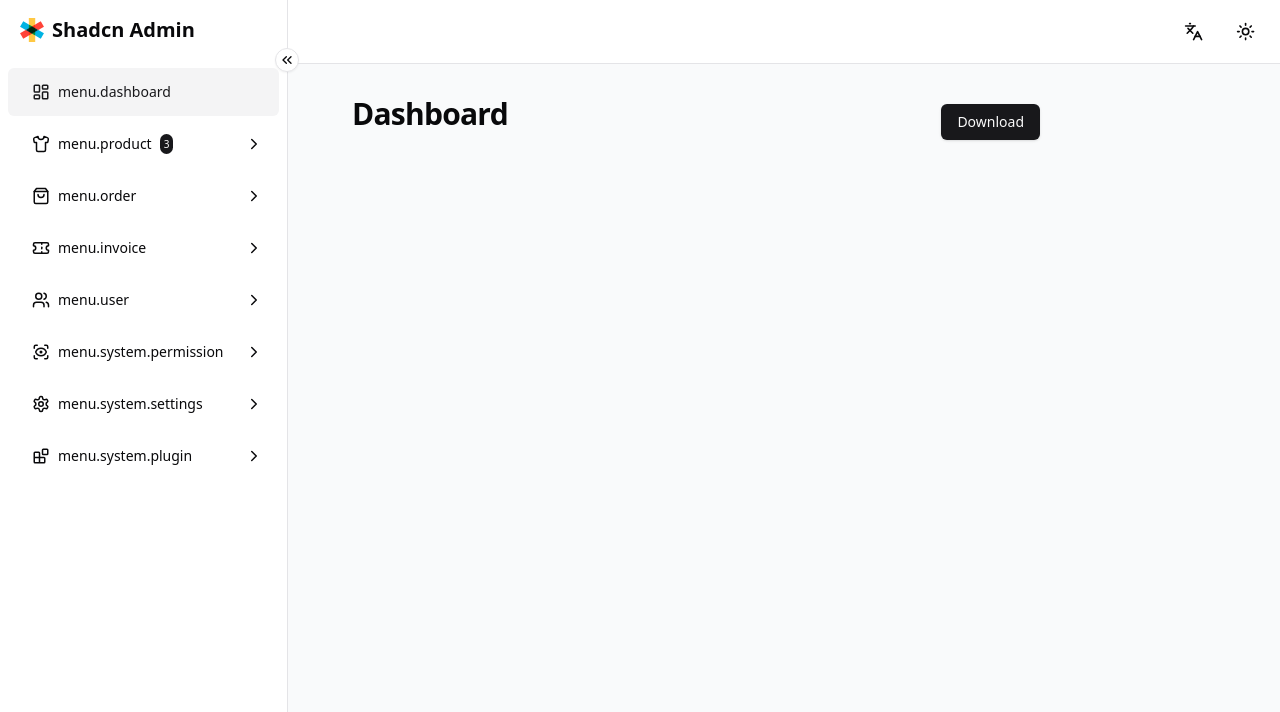
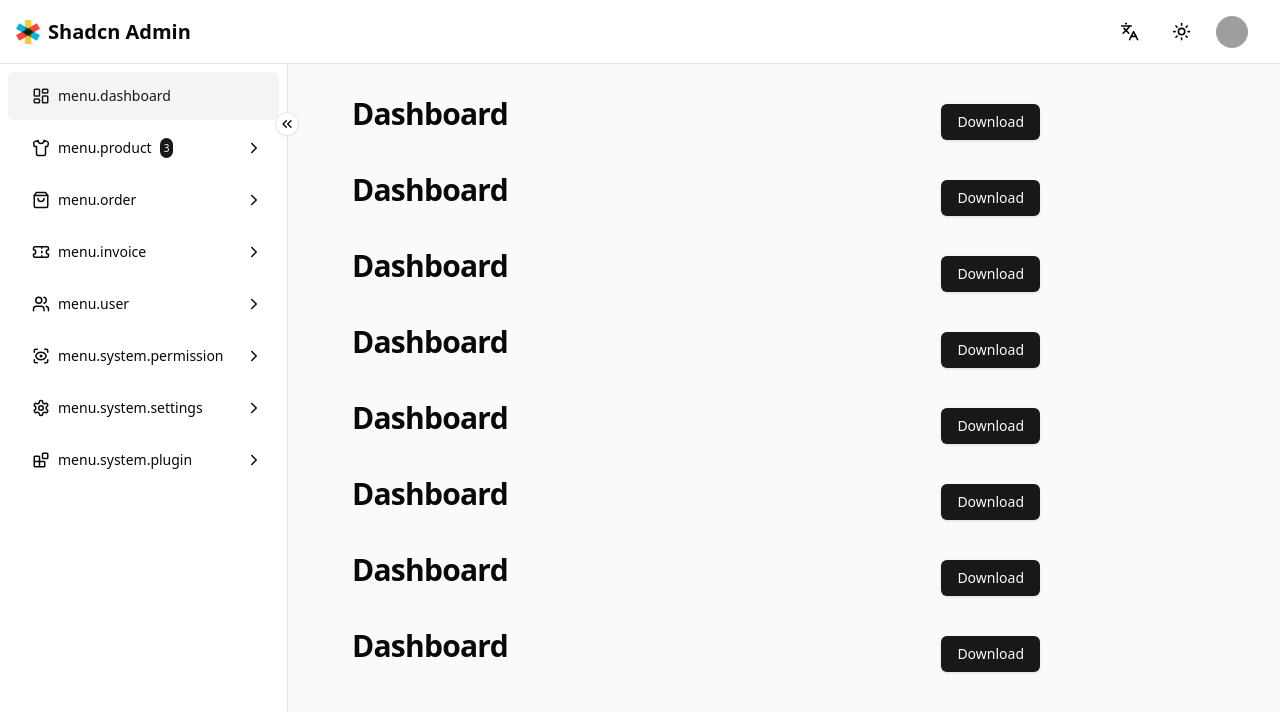
Before and after one commit to ppxb/shadcn-admin, a React (Vite) app: page / in a window 1280 px wide. Shown: the top 712 px of the page. Built offline with nearby package versions, Linux system fonts and the light colour scheme; grey boxes are pictures that could not be loaded.

Commit message:
chore: fix header

```diff
--- a/package.json
+++ b/package.json
@@ -11,6 +11,7 @@
   },
   "dependencies": {
     "@hookform/resolvers": "^3.9.0",
+    "@radix-ui/react-avatar": "^1.1.0",
     "@radix-ui/react-collapsible": "^1.1.0",
     "@radix-ui/react-dropdown-menu": "^2.1.1",
     "@radix-ui/react-icons": "^1.3.0",
--- a/src/components/layout/index.tsx
+++ b/src/components/layout/index.tsx
@@ -1,7 +1,9 @@
 import { Outlet } from 'react-router-dom'
 
+import { Icons } from '~/components/custom/icons'
 import { LanguageToggle } from '~/components/custom/language-toggle'
 import { ModeToggle } from '~/components/custom/mode-toggle'
+import { UserNav } from '~/components/layout/user-nav'
 import useCollapsed from '~/hooks/use-collapsed'
 
 import LayoutSidebar from './sidebar'
@@ -12,17 +14,25 @@ export default function Layout() {
 
   return (
     <div className="relative h-svh bg-gray-50 overflow-hidden dark:bg-black">
+      <div className="relative w-full h-16 overflow-hidden">
+        <LayoutHeader className="fixed w-full h-16 z-10 border-b md:top-0 md:pr-8 right-0 sm:top-20 bg-background">
+          <div className="flex items-center gap-2">
+            <Icons.logo className="h-6 w-6" />
+            <div
+              className="font-bold text-xl truncate"
+            >
+              Shadcn Admin
+            </div>
+          </div>
+          <div className="ml-auto flex items-center space-x-4">
+            <LanguageToggle />
+            <ModeToggle />
+            <UserNav />
+          </div>
+        </LayoutHeader>
+      </div>
       <LayoutSidebar className="bg-background" isCollapsed={isCollapsed} setIsCollapsed={setIsCollapsed} />
       <main className="h-full overflow-x-hidden pt-16 md:overflow-y-hidden md:pt-0">
-        <div className="relative w-full h-16 overflow-hidden">
-          <LayoutHeader className="fixed w-full h-16 z-10 border-b md:top-0 lg:top-0 right-0 sm:top-20 bg-background">
-            <div className="ml-auto flex items-center space-x-4">
-              <LanguageToggle />
-              <ModeToggle />
-              {/* <UserNav /> */}
-            </div>
-          </LayoutHeader>
-        </div>
         <LayoutBody className="flex flex-col">
           <div className="flex-1 pl-0 lg:flex-row space-y-5 md:pl-80 md:w-10/12 lg:w-10/12">
             <Outlet />
--- a/src/components/layout/sidebar.tsx
+++ b/src/components/layout/sidebar.tsx
@@ -5,11 +5,9 @@ import { useEffect, useState } from 'react'
 import { Button } from '~/components/ui/button'
 import { cn } from '~/lib/utils'
 
-import { Icons } from '../custom/icons'
-
 import Menu from './menu'
 import { sideLinks } from './sidelink'
-import { Layout, LayoutHeader } from './wrapper'
+import { Layout } from './wrapper'
 
 interface LayoutSidebarProps extends HTMLAttributes<HTMLElement> {
   isCollapsed: boolean
@@ -31,26 +29,17 @@ export default function LayoutSidebar({ className, isCollapsed, setIsCollapsed }
   return (
     <aside
       className={cn(
-              `fixed left-0 right-0 top-0 z-50 w-full border-r transition-[width] scrollbar-hide md:bottom-0 md:right-auto md:h-svh ${isCollapsed ? 'md:w-16' : 'md:w-72'}`,
+              `fixed left-0 right-0 top-16 z-50 w-full border-r transition-[width] scrollbar-hide md:bottom-0 md:right-auto md:h-svh ${isCollapsed ? 'md:w-16' : 'md:w-72'}`,
               className
       )}
     >
       {/* Mobile Overlay */}
       <div
         onClick={() => setNavOpened(false)}
-        className={`absolute inset-0 transition-[opacity] delay-100 duration-300 ${navOpened ? 'h-svh opacity-100' : 'h-0 opacity-0'} w-full bg-white/30 backdrop-blur md:hidden`}
+        className={`absolute inset-0 transition-[opacity] delay-100 duration-300 ${navOpened ? 'h-svh opacity-100' : 'h-0 opacity-0'} w-full bg-background/30 backdrop-blur md:hidden`}
       />
       <Layout>
-        <LayoutHeader className="sticky justify-between top-0 p-4 md:px-5">
-          <div className="flex items-center gap-2">
-            <Icons.logo className="h-6 w-6" />
-            <div
-              className={`font-bold text-xl truncate ${isCollapsed ? 'invisible w-0' : 'visible w-auto'}`}
-            >
-              Shadcn Admin
-            </div>
-          </div>
-
+        <div className="flex justify-end py-2 px-4 md:hidden">
           {/* Toggle Button in mobile */}
           <Button
             variant="ghost"
@@ -60,7 +49,7 @@ export default function LayoutSidebar({ className, isCollapsed, setIsCollapsed }
           >
             {navOpened ? <X /> : <AlignJustify />}
           </Button>
-        </LayoutHeader>
+        </div>
 
         <Menu
           className={`h-full flex-1 overflow-auto scrollbar-hide ${navOpened ? 'max-h-screen' : 'max-h-0 py-0 md:max-h-screen md:py-2'}`}
--- /dev/null
+++ b/src/components/layout/user-nav.tsx
@@ -0,0 +1,51 @@
+import { Copy } from 'lucide-react'
+
+import { DropdownMenu, DropdownMenuContent, DropdownMenuGroup, DropdownMenuItem, DropdownMenuLabel, DropdownMenuSeparator, DropdownMenuShortcut, DropdownMenuTrigger } from '~/components/ui/dropdown-menu'
+
+import { Avatar, AvatarFallback, AvatarImage } from '../ui/avatar'
+
+export function UserNav() {
+  return (
+    <DropdownMenu>
+      <DropdownMenuTrigger asChild>
+        <Avatar className="h-8 w-8 hover:cursor-pointer">
+          <AvatarImage src="https://xsgames.co/randomusers/avatar.php?g=female" alt="user" />
+          <AvatarFallback className="text-sm">SN</AvatarFallback>
+        </Avatar>
+      </DropdownMenuTrigger>
+      <DropdownMenuContent className="w-56" align="end" forceMount>
+        <DropdownMenuLabel className="font-normal">
+          <div className="flex flex-col space-y-1">
+            <p className="text-sm font-medium leading-none">未知</p>
+            <p className="text-xs leading-none text-muted-foreground flex items-center">
+              <span>
+                uuid:
+              </span>
+              <Copy size={12} className="ml-1 cursor-pointer" />
+            </p>
+          </div>
+        </DropdownMenuLabel>
+        <DropdownMenuSeparator />
+        <DropdownMenuGroup>
+          <DropdownMenuItem>
+            个人中心
+            <DropdownMenuShortcut>⇧⌘P</DropdownMenuShortcut>
+          </DropdownMenuItem>
+          <DropdownMenuItem>
+            订单管理
+            <DropdownMenuShortcut>⌘B</DropdownMenuShortcut>
+          </DropdownMenuItem>
+          <DropdownMenuItem>
+            设置中心
+            <DropdownMenuShortcut>⌘S</DropdownMenuShortcut>
+          </DropdownMenuItem>
+        </DropdownMenuGroup>
+        <DropdownMenuSeparator />
+        <DropdownMenuItem>
+          退出登录
+          <DropdownMenuShortcut>⇧⌘Q</DropdownMenuShortcut>
+        </DropdownMenuItem>
+      </DropdownMenuContent>
+    </DropdownMenu>
+  )
+}
--- /dev/null
+++ b/src/components/ui/avatar.tsx
@@ -0,0 +1,48 @@
+import * as AvatarPrimitive from '@radix-ui/react-avatar'
+import * as React from 'react'
+
+import { cn } from '~/lib/utils'
+
+const Avatar = React.forwardRef<
+  React.ElementRef<typeof AvatarPrimitive.Root>,
+  React.ComponentPropsWithoutRef<typeof AvatarPrimitive.Root>
+>(({ className, ...props }, ref) => (
+  <AvatarPrimitive.Root
+    ref={ref}
+    className={cn(
+      'relative flex h-10 w-10 shrink-0 overflow-hidden rounded-full',
+      className
+    )}
+    {...props}
+  />
+))
+Avatar.displayName = AvatarPrimitive.Root.displayName
+
+const AvatarImage = React.forwardRef<
+  React.ElementRef<typeof AvatarPrimitive.Image>,
+  React.ComponentPropsWithoutRef<typeof AvatarPrimitive.Image>
+>(({ className, ...props }, ref) => (
+  <AvatarPrimitive.Image
+    ref={ref}
+    className={cn('aspect-square h-full w-full', className)}
+    {...props}
+  />
+))
+AvatarImage.displayName = AvatarPrimitive.Image.displayName
+
+const AvatarFallback = React.forwardRef<
+  React.ElementRef<typeof AvatarPrimitive.Fallback>,
+  React.ComponentPropsWithoutRef<typeof AvatarPrimitive.Fallback>
+>(({ className, ...props }, ref) => (
+  <AvatarPrimitive.Fallback
+    ref={ref}
+    className={cn(
+      'flex h-full w-full items-center justify-center rounded-full bg-muted',
+      className
+    )}
+    {...props}
+  />
+))
+AvatarFallback.displayName = AvatarPrimitive.Fallback.displayName
+
+export { Avatar, AvatarImage, AvatarFallback }
--- a/src/pages/dashboard/index.tsx
+++ b/src/pages/dashboard/index.tsx
@@ -14,6 +14,76 @@ export default function Dashboard() {
           </div>
         </div>
       </LayoutBody>
+      <LayoutBody className="space-y-4">
+        <div className="flex justify-between space-y-2">
+          <h1 className="text-2xl font-bold tracking-tight md:text-3xl">
+            Dashboard
+          </h1>
+          <div className="flex space-x-2">
+            <Button>Download</Button>
+          </div>
+        </div>
+      </LayoutBody>
+      <LayoutBody className="space-y-4">
+        <div className="flex justify-between space-y-2">
+          <h1 className="text-2xl font-bold tracking-tight md:text-3xl">
+            Dashboard
+          </h1>
+          <div className="flex space-x-2">
+            <Button>Download</Button>
+          </div>
+        </div>
+      </LayoutBody>
+      <LayoutBody className="space-y-4">
+        <div className="flex justify-between space-y-2">
+          <h1 className="text-2xl font-bold tracking-tight md:text-3xl">
+            Dashboard
+          </h1>
+          <div className="flex space-x-2">
+            <Button>Download</Button>
+          </div>
+        </div>
+      </LayoutBody>
+      <LayoutBody className="space-y-4">
+        <div className="flex justify-between space-y-2">
+          <h1 className="text-2xl font-bold tracking-tight md:text-3xl">
+            Dashboard
+          </h1>
+          <div className="flex space-x-2">
+            <Button>Download</Button>
+          </div>
+        </div>
+      </LayoutBody>
+      <LayoutBody className="space-y-4">
+        <div className="flex justify-between space-y-2">
+          <h1 className="text-2xl font-bold tracking-tight md:text-3xl">
+            Dashboard
+          </h1>
+          <div className="flex space-x-2">
+            <Button>Download</Button>
+          </div>
+        </div>
+      </LayoutBody>
+      <LayoutBody className="space-y-4">
+        <div className="flex justify-between space-y-2">
+          <h1 className="text-2xl font-bold tracking-tight md:text-3xl">
+            Dashboard
+          </h1>
+          <div className="flex space-x-2">
+            <Button>Download</Button>
+          </div>
+        </div>
+      </LayoutBody>
+      <LayoutBody className="space-y-4">
+        <div className="flex justify-between space-y-2">
+          <h1 className="text-2xl font-bold tracking-tight md:text-3xl">
+            Dashboard
+          </h1>
+          <div className="flex space-x-2">
+            <Button>Download</Button>
+          </div>
+        </div>
+      </LayoutBody>
     </Layout>
   )
 }
```
Also changed, not shown: 1 other file (tests, documents, lock files or other folders).
